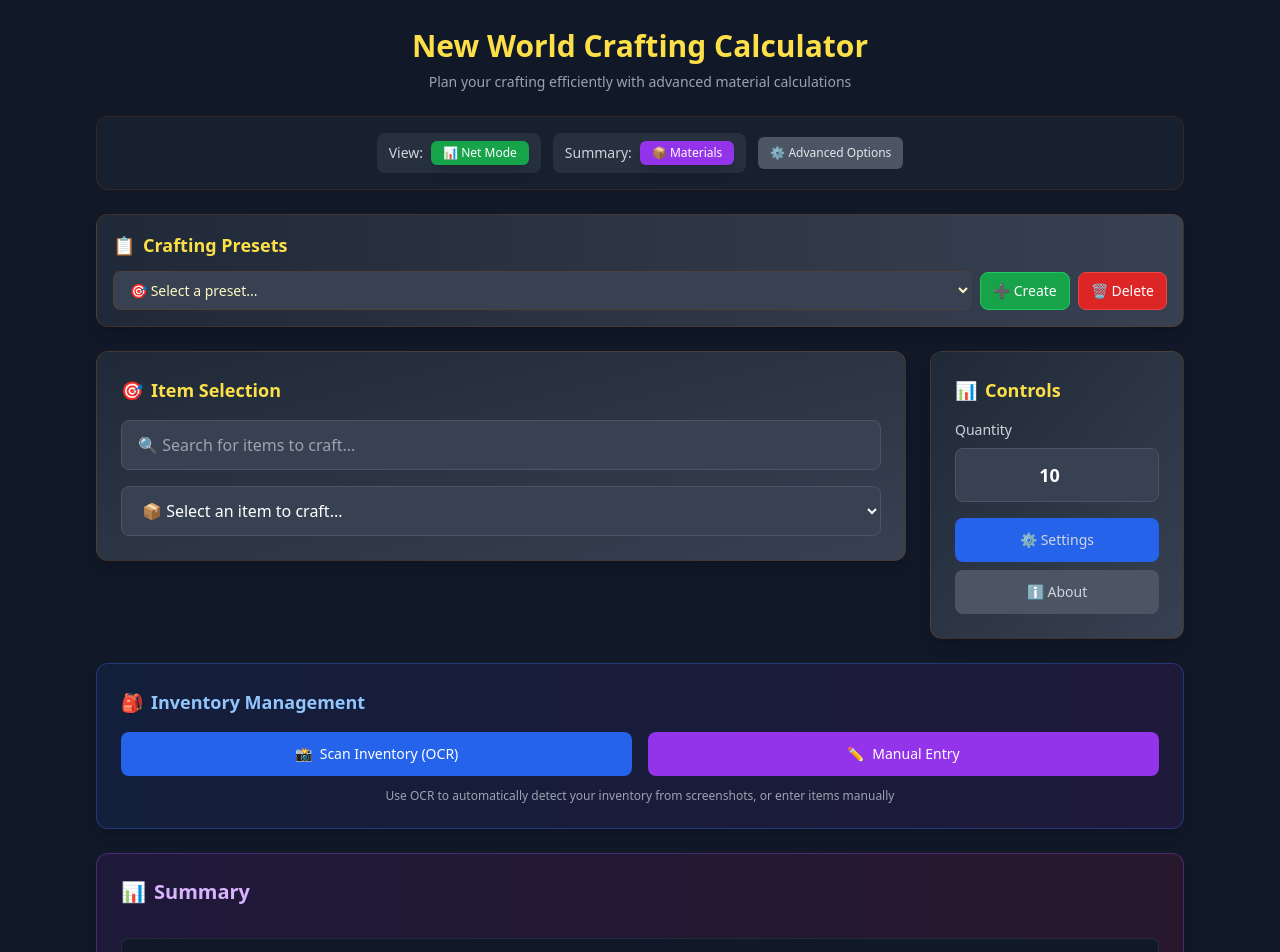
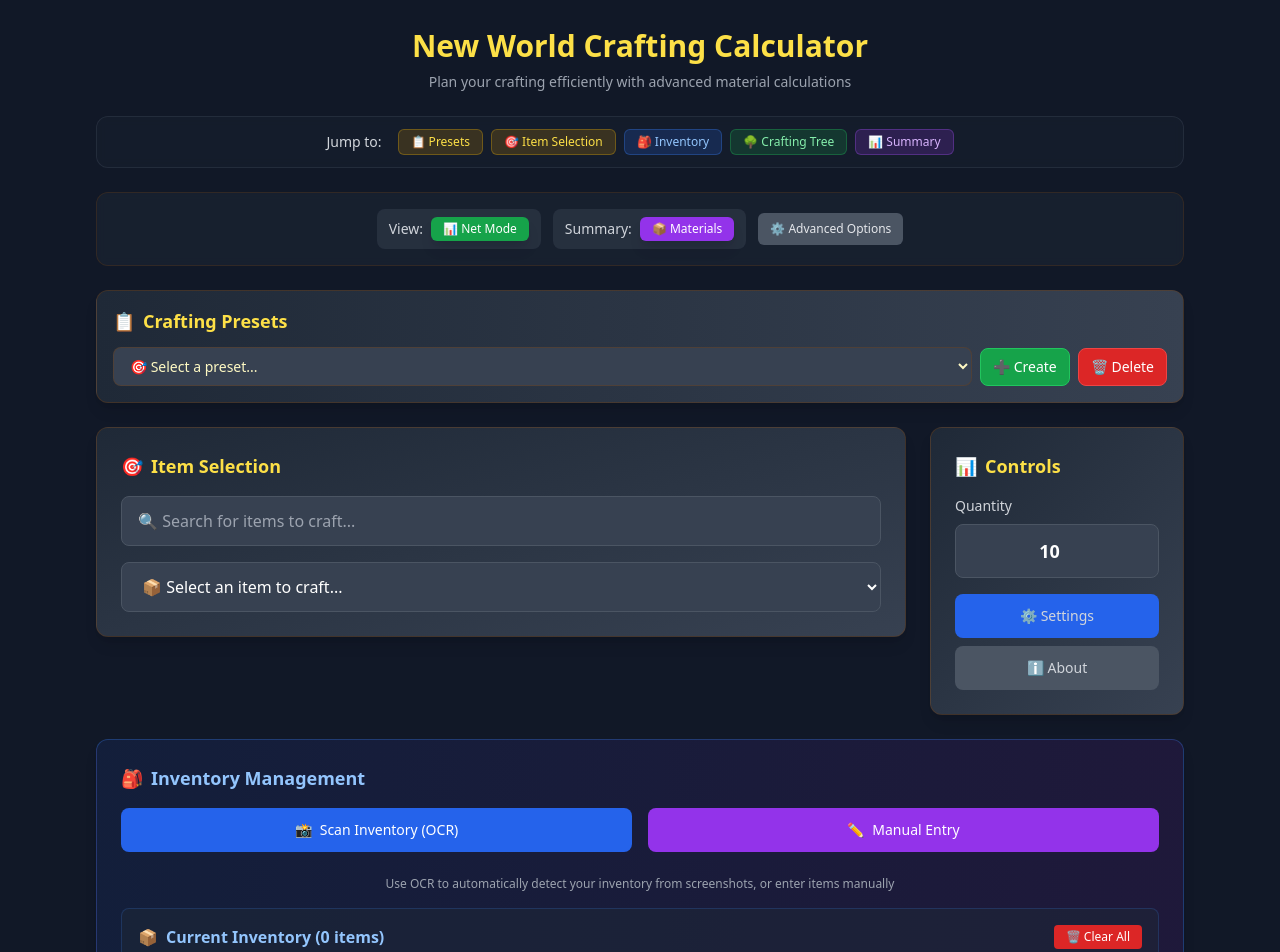
Before and after one commit to involvex/newworld-dailycraft-calc, a React (Vite) app: page / in a window 1280 px wide. Shown: the part 100-1052 px from the top of the page. Built offline with nearby package versions, Linux system fonts and the light colour scheme.

Commit message:
feat: Implement back to top button and enhance navigation with scroll tracking

```diff
--- a/App.tsx
+++ b/App.tsx
@@ -1,4 +1,4 @@
-import React, { useState, useMemo, useCallback } from 'react';
+import React, { useState, useMemo, useCallback, useEffect } from 'react';
 import { ITEMS } from './data/items';
 import { RECIPES } from './data/recipes';
 import CraftingNode from './components/CraftingNode';
@@ -45,9 +45,10 @@
   const [inventory, setInventory] = useState<Inventory>(() => getInitial('inventory', {}));
   const [selectedPreset, setSelectedPreset] = useState<string>(() => getInitial('selectedPreset', '')); // Moved selectedPreset state here
 
-// UI state
+  // UI state
   const [searchTerm, setSearchTerm] = useState<string>('');
   const [showAdvanced, setShowAdvanced] = useState<boolean>(false);
+  const [showBackToTop, setShowBackToTop] = useState<boolean>(false);
 
   // Modal states
   const [showManualEntry, setShowManualEntry] = useState<boolean>(false);
@@ -255,6 +256,20 @@
     localStorage.removeItem('inventory');
   };
 
+  // Scroll tracking for back to top button
+  useEffect(() => {
+    const handleScroll = () => {
+      setShowBackToTop(window.scrollY > 500);
+    };
+
+    window.addEventListener('scroll', handleScroll);
+    return () => window.removeEventListener('scroll', handleScroll);
+  }, []);
+
+  const scrollToTop = () => {
+    window.scrollTo({ top: 0, behavior: 'smooth' });
+  };
+
   return (
     <React.Fragment>
       <div className="bg-gray-900 text-gray-300 min-h-screen font-sans app-gradient-bg">
@@ -264,6 +279,43 @@
             <h1 className="text-3xl font-bold text-yellow-300 mb-2">New World Crafting Calculator</h1>
             <p className="text-gray-400 text-sm">Plan your crafting efficiently with advanced material calculations</p>
           </header>
+
+          {/* Navigation Bar */}
+          <div className="mb-6 bg-gray-800/30 p-3 rounded-xl border border-gray-600/30 backdrop-blur-sm">
+            <div className="flex flex-wrap gap-2 items-center justify-center">
+              <span className="text-sm text-gray-300 font-medium mr-2">Jump to:</span>
+              <button
+                onClick={() => document.getElementById('presets-section')?.scrollIntoView({ behavior: 'smooth' })}
+                className="px-3 py-1 bg-yellow-600/20 hover:bg-yellow-600/40 border border-yellow-500/30 rounded-md text-xs text-yellow-300 transition-all duration-200"
+              >
+                📋 Presets
+              </button>
+              <button
+                onClick={() => document.getElementById('selection-section')?.scrollIntoView({ behavior: 'smooth' })}
+                className="px-3 py-1 bg-yellow-600/20 hover:bg-yellow-600/40 border border-yellow-500/30 rounded-md text-xs text-yellow-300 transition-all duration-200"
+              >
+                🎯 Item Selection
+              </button>
+              <button
+                onClick={() => document.getElementById('inventory-section')?.scrollIntoView({ behavior: 'smooth' })}
+                className="px-3 py-1 bg-blue-600/20 hover:bg-blue-600/40 border border-blue-500/30 rounded-md text-xs text-blue-300 transition-all duration-200"
+              >
+                🎒 Inventory
+              </button>
+              <button
+                onClick={() => document.getElementById('crafting-section')?.scrollIntoView({ behavior: 'smooth' })}
+                className="px-3 py-1 bg-green-600/20 hover:bg-green-600/40 border border-green-500/30 rounded-md text-xs text-green-300 transition-all duration-200"
+              >
+                🌳 Crafting Tree
+              </button>
+              <button
+                onClick={() => document.getElementById('summary-section')?.scrollIntoView({ behavior: 'smooth' })}
+                className="px-3 py-1 bg-purple-600/20 hover:bg-purple-600/40 border border-purple-500/30 rounded-md text-xs text-purple-300 transition-all duration-200"
+              >
+                📊 Summary
+              </button>
+            </div>
+          </div>
 
           {/* Quick Controls Bar */}
           <div className="mb-6 bg-gray-800/50 p-4 rounded-xl border border-yellow-900/30 backdrop-blur-sm">
@@ -312,7 +364,7 @@
             </div>
           </div>
           {/* Presets Section */}
-          <div className="mb-6 bg-gradient-to-r from-gray-800 to-gray-700 p-4 rounded-xl border border-yellow-900/40 shadow-lg">
+          <div id="presets-section" className="mb-6 bg-gradient-to-r from-gray-800 to-gray-700 p-4 rounded-xl border border-yellow-900/40 shadow-lg">
             <h3 className="text-lg font-semibold text-yellow-300 mb-3 flex items-center">
               <span className="mr-2">📋</span>
               Crafting Presets
@@ -369,7 +421,7 @@
           </div>
 
           {/* Main Content */}
-          <div className="mb-6">
+          <div id="selection-section" className="mb-6">
             <div className="grid grid-cols-1 lg:grid-cols-4 gap-6 items-start">
               {/* Left Side: Item Selection */}
               <div className="lg:col-span-3 bg-gradient-to-br from-gray-800 to-gray-700 p-6 rounded-xl border border-yellow-900/40 shadow-lg">
@@ -506,12 +558,12 @@
           </div>
 
           {/* Inventory Tools */}
-          <div className="mb-6 bg-gradient-to-r from-blue-900/20 to-purple-900/20 p-6 rounded-xl border border-blue-500/30 shadow-lg">
+          <div id="inventory-section" className="mb-6 bg-gradient-to-r from-blue-900/20 to-purple-900/20 p-6 rounded-xl border border-blue-500/30 shadow-lg">
             <h3 className="text-lg font-semibold text-blue-300 mb-4 flex items-center">
               <span className="mr-2">🎒</span>
               Inventory Management
             </h3>
-            <div className="grid grid-cols-1 sm:grid-cols-2 gap-4">
+            <div className="grid grid-cols-1 sm:grid-cols-2 gap-4 mb-6">
               <button
                 onClick={captureAndProcessScreenshot}
                 className={`px-4 py-3 rounded-lg text-sm font-medium transition-all duration-200 flex items-center justify-center ${
@@ -541,13 +593,52 @@
                 Manual Entry
               </button>
             </div>
-            <p className="text-xs text-gray-400 mt-3 text-center">
+            <p className="text-xs text-gray-400 mb-4 text-center">
               Use OCR to automatically detect your inventory from screenshots, or enter items manually
             </p>
+
+            {/* Current Inventory */}
+            <div className="bg-gray-800/50 p-4 rounded-lg border border-blue-500/20">
+              <div className="flex justify-between items-center mb-3">
+                <h4 className="text-md font-semibold text-blue-300 flex items-center">
+                  <span className="mr-2">📦</span>
+                  Current Inventory ({Object.keys(inventory).length} items)
+                </h4>
+                <button
+                  onClick={handleClearInventory}
+                  className="px-3 py-1 bg-red-600 hover:bg-red-700 rounded text-xs text-white transition-all duration-200"
+                  title="Clear all inventory"
+                >
+                  🗑️ Clear All
+                </button>
+              </div>
+              {Object.keys(inventory).length === 0 ? (
+                <p className="text-gray-400 text-sm text-center py-4">
+                  No items in inventory. Use OCR scan or manual entry to add items.
+                </p>
+              ) : (
+                <div className="grid grid-cols-1 sm:grid-cols-2 lg:grid-cols-3 gap-2 max-h-48 overflow-y-auto">
+                  {Object.entries(inventory).sort(([, qtyA], [, qtyB]) => qtyB - qtyA).map(([itemId, qty]) => (
+                    <div key={itemId} className="flex justify-between items-center p-2 bg-gray-700/50 rounded text-sm">
+                      <span className="text-gray-300 truncate mr-2" title={ITEMS[itemId]?.name || itemId}>
+                        {ITEMS[itemId]?.name || itemId}: {qty.toLocaleString()}
+                      </span>
+                      <button
+                        onClick={() => handleInventoryChange(itemId, 0)}
+                        className="text-red-400 hover:text-red-300 text-xs ml-1 flex-shrink-0"
+                        title="Remove item from inventory"
+                      >
+                        ✕
+                      </button>
+                    </div>
+                  ))}
+                </div>
+              )}
+            </div>
           </div>
 
           {craftingData && (
-            <div className="mb-6">
+            <div id="crafting-section" className="mb-6">
               <div className="bg-gradient-to-r from-green-900/20 to-emerald-900/20 p-6 rounded-xl border border-green-500/30 shadow-lg">
                 <div className="flex justify-between items-center mb-4">
                   <h2 className="text-xl font-bold text-green-300 flex items-center">
@@ -583,7 +674,7 @@
           )}
 
           {summaryData && (summaryData.materials || summaryData.xpGains) && (
-            <div className="mb-6">
+            <div id="summary-section" className="mb-6">
               <div className="bg-gradient-to-r from-purple-900/20 to-pink-900/20 p-6 rounded-xl border border-purple-500/30 shadow-lg">
                 <h2 className="text-xl font-bold text-purple-300 mb-4 flex items-center">
                   <span className="mr-2">📊</span>
@@ -656,30 +747,6 @@
                     </div>
                   </div>
 
-                  {/* Inventory View */}
-                  <div>
-                    <h3 className="text-lg font-semibold text-white mb-2">Current Inventory</h3>
-                    {Object.keys(inventory).length === 0 ? (
-                      <p className="text-gray-400 text-sm">Inventory is empty.</p>
-                    ) : (
-                      <ul className="max-h-48 overflow-y-auto bg-gray-700 p-2 rounded text-sm text-gray-300">
-                        {Object.entries(inventory).sort(([, qtyA], [, qtyB]) => qtyB - qtyA).map(([itemId, qty]) => (
-                          <li key={itemId} className="flex justify-between items-center py-0.5">
-                            <span>{ITEMS[itemId]?.name || itemId}: {qty}</span>
-                            <button
-                              onClick={() => handleInventoryChange(itemId, 0)}
-                              className="text-red-400 hover:text-red-300 text-xs ml-2"
-                              title="Remove item from inventory"
-                            >
-                              &times;
-                            </button>
-                          </li>
-                        ))}
-                      </ul>
-                    )}
-                    <button onClick={handleClearInventory} className="mt-2 px-3 py-1 bg-red-700 rounded text-sm hover:bg-red-600 w-full">Clear Inventory</button>
-                  </div>
-
                   {/* Bonus Settings */}
                   <div>
                     <h3 className="text-lg font-semibold text-white mb-2">Bonus Settings</h3>
@@ -736,7 +803,7 @@
               <div className="bg-gray-800 p-6 rounded-lg shadow-xl w-full max-w-md">
                 <h2 className="text-2xl font-bold text-yellow-300 mb-4">About</h2>
                 <p className="text-gray-300">This New World Crafting Calculator is an open-source project designed to help players plan their crafting efficiently.</p>
-                <p className="text-gray-300 mt-2">Version: 0.9.7</p>
+                <p className="text-gray-300 mt-2">Version: 0.9.8</p>
                 <button onClick={() => setShowAbout(false)} className="mt-6 w-full bg-yellow-600 hover:bg-yellow-700 text-white font-bold py-2 px-4 rounded">Close</button>
               </div>
             </div>
@@ -878,10 +945,21 @@
                 </a>
               </p>
               <p className="text-xs text-gray-500">
-                New World Crafting Calculator v0.9.7 • Open Source
+                New World Crafting Calculator v0.9.8 • Open Source
               </p>
             </div>
           </footer>
+
+          {/* Back to Top Button */}
+          {showBackToTop && (
+            <button
+              onClick={scrollToTop}
+              className="fixed bottom-6 right-6 bg-yellow-600 hover:bg-yellow-700 text-white p-3 rounded-full shadow-lg hover:shadow-xl transition-all duration-300 z-40"
+              title="Back to Top"
+            >
+              <span className="text-lg">⬆️</span>
+            </button>
+          )}
         </div>
       </div>
     </React.Fragment>
--- a/package.json
+++ b/package.json
@@ -1,6 +1,6 @@
 {
   "name": "new-world-crafting-calculator",
-  "version": "0.9.7",
+  "version": "0.9.8",
   "description": "A comprehensive crafting calculator for Amazon's New World MMO with OCR inventory detection.",
   "author": "Involvex",
   "homepage": "https://involvex.github.io/newworld-dailycraft-calc/",
```
